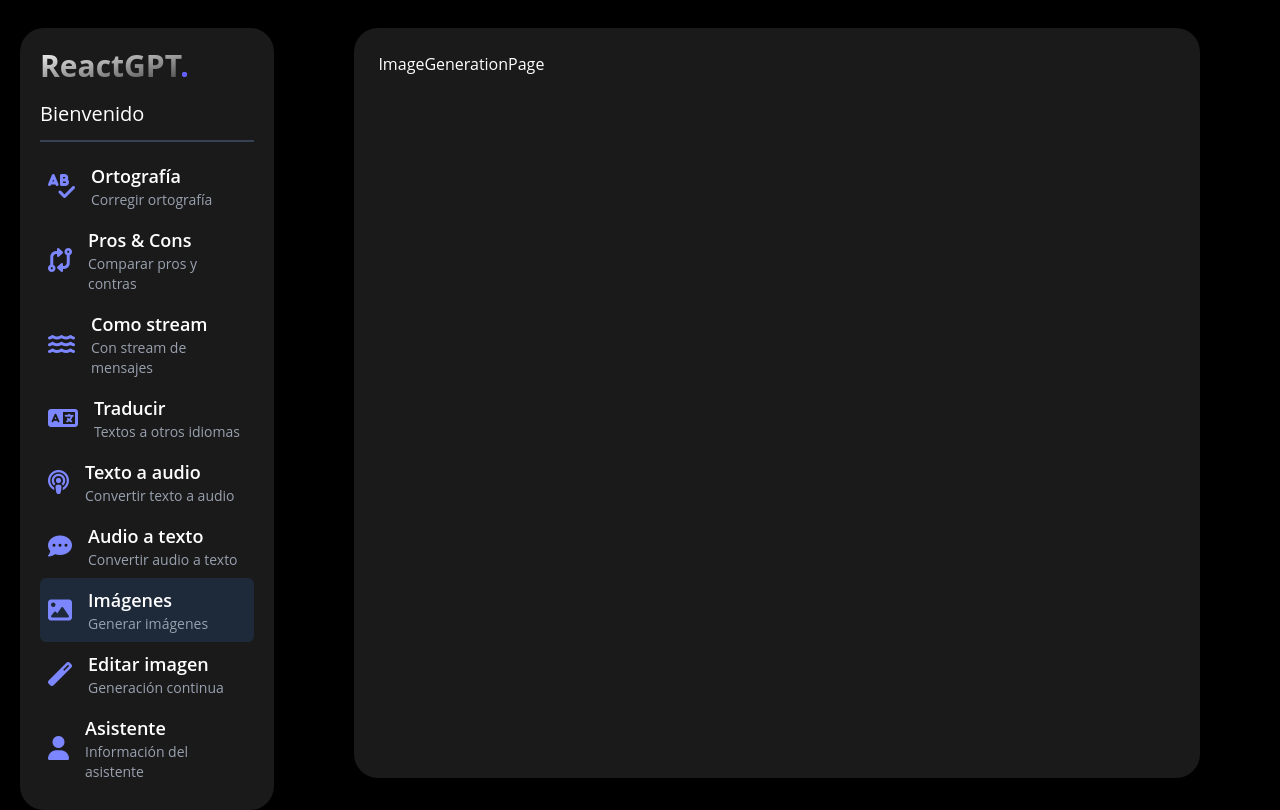
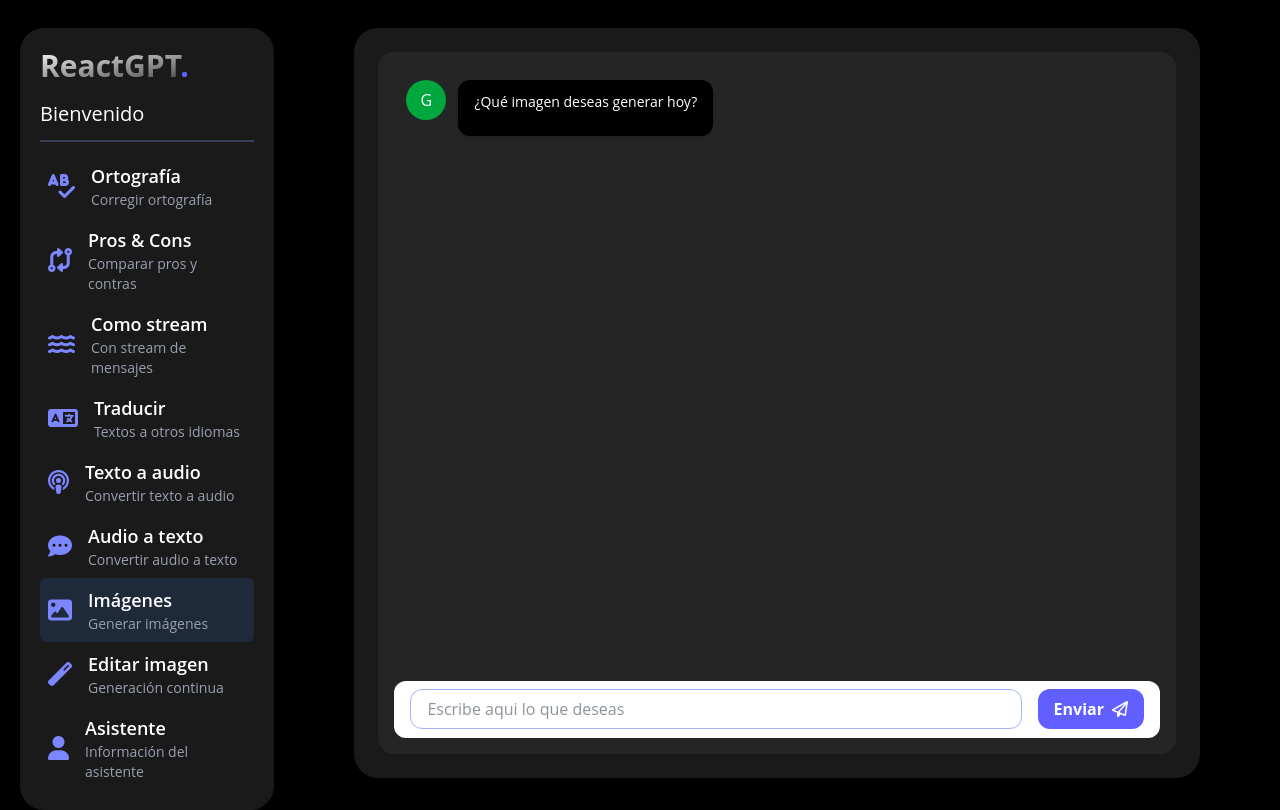
Before and after one commit to Xarasho/ReactGPT, a React (Vite) app: page /image-generation in a window 1280 px wide. Built offline with nearby package versions, Linux system fonts and the light colour scheme.

Commit message:
Image generation works, prints url into console

```diff
--- /dev/null
+++ b/src/core/use-cases/image-generation.use-case.ts
@@ -0,0 +1,37 @@
+type GeneratedImage = Image | null;
+
+interface Image {
+  url: string;
+  alt: string;
+}
+
+export const imageGenerationUseCase = async (
+  prompt: string,
+  originalImage?: string,
+  maksImage?: string
+): Promise<GeneratedImage> => {
+  try {
+    const resp = await fetch(
+      `${import.meta.env.VITE_GPT_API}/image-generation`,
+      {
+        method: "POST",
+        headers: { "Content-Type": "application/json" },
+        body: JSON.stringify({
+          prompt,
+          originalImage,
+          maksImage,
+        }),
+      }
+    );
+
+    const { url, revisedPrompt: alt } = await resp.json();
+
+    console.log({url, alt})
+
+    return {url, alt};
+
+  } catch (error) {
+    console.log(error);
+    return null;
+  }
+};
--- a/src/core/use-cases/index.ts
+++ b/src/core/use-cases/index.ts
@@ -5,3 +5,4 @@ export * from './pros-cons-stream-generator.use-case';
 export * from './translate-text.use-case';
 export * from './text-to-audio.use-case';
 export * from './audio-to-text.use-case';
+export * from './image-generation.use-case';
--- a/src/presentation/pages/image-generation/ImageGenerationPage.tsx
+++ b/src/presentation/pages/image-generation/ImageGenerationPage.tsx
@@ -1,8 +1,75 @@
+import { useState } from 'react';
+import { GptMessage, MyMessage, TypingLoader, TextMessageBox } from '../../components';
+import { imageGenerationUseCase } from '../../../core/use-cases';
 
-const ImageGenerationPage = () => {
+interface Message {
+  text: string;
+  isGpt: boolean;
+  info?: {
+    imageUrl: string;
+    alt: string;
+  }
+}
+
+export const ImageGenerationPage = () => {
+
+  const [isloading, setIsLoading] = useState(false);
+  const [messages, setMessages] = useState<Message[]>([]);
+
+  const handlePost = async( text: string ) => {
+
+    setIsLoading(true);
+    setMessages( (prev) => [...prev, { text: text, isGpt: false}]);
+
+    const imageInfo = await imageGenerationUseCase(text);
+    setIsLoading(false);
+
+    if ( !imageInfo ) {
+      return setMessages( (prev) => [...prev, { text: 'No se pudo generar la imagen', isGpt: true }])
+    }
+
+    // Todo: Add message isGpt as true
+
+  }
+
   return (
-    <div>ImageGenerationPage</div>
+    <div className="chat-container">
+      <div className="chat-messages">
+        <div className="grid grid-cols-12 gap-y-2">
+
+          {/* Bienvenida */}
+          <GptMessage text="¿Qué imagen deseas generar hoy?" />
+
+          {
+            messages.map( (message, index) => (
+              message.isGpt
+                ? (
+                  <GptMessage key={index} text="Esto es de OpenAI" />
+                )
+                : (
+                  <MyMessage key={index} text={message.text} />
+                )
+            ))
+          }
+
+          {/* <MyMessage text="Hola Mundo" /> */}
+
+          {
+            isloading && (
+              <div className="col-start-1 col-end-12 fade-in">
+                <TypingLoader />
+              </div>
+            )
+          }
+
+        </div>
+      </div>
+
+      <TextMessageBox
+        onSendMessage={ handlePost }
+        placeHolder='Escribe aqui lo que deseas'
+        disableCorrections
+      />
+    </div>
   )
 }
-
-export default ImageGenerationPage
--- a/src/presentation/router/router.tsx
+++ b/src/presentation/router/router.tsx
@@ -1,7 +1,7 @@
 import { createBrowserRouter, Navigate } from "react-router-dom";
 import AssistantPage from "../pages/assistant/AssistantPage";
 import { AudioToTextPage } from "../pages/audio-to-text/AudioToTextPage";
-import ImageGenerationPage from "../pages/image-generation/ImageGenerationPage";
+import { ImageGenerationPage } from "../pages/image-generation/ImageGenerationPage";
 import ImageTunningPage from "../pages/image-generation/ImageTunningPage";
 import { OrthographyPage } from "../pages/orthography/OrthographyPage";
 import { ProsConsStreamPage } from "../pages/pros-cons-stream/ProsConsStreamPage";
```
